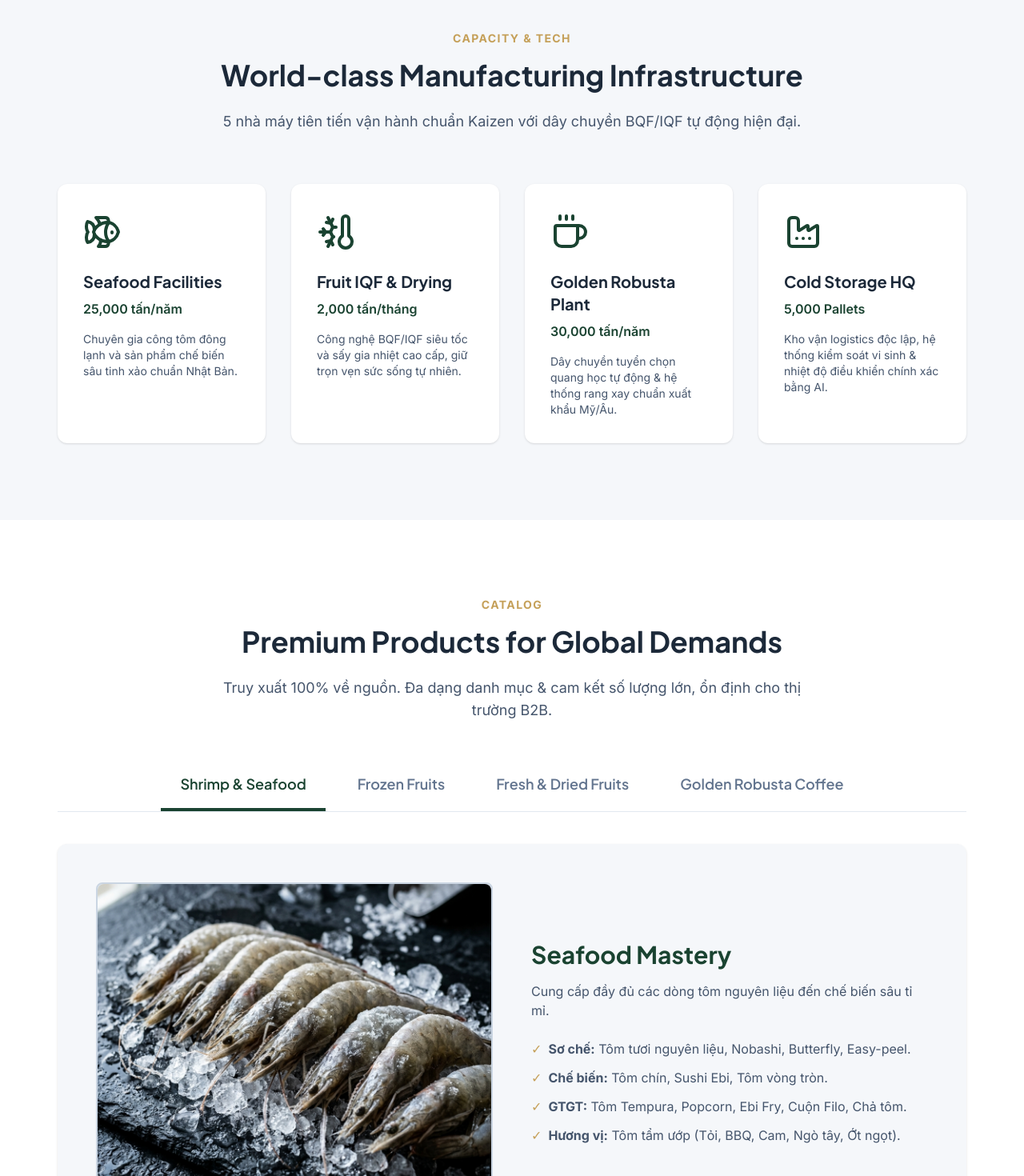
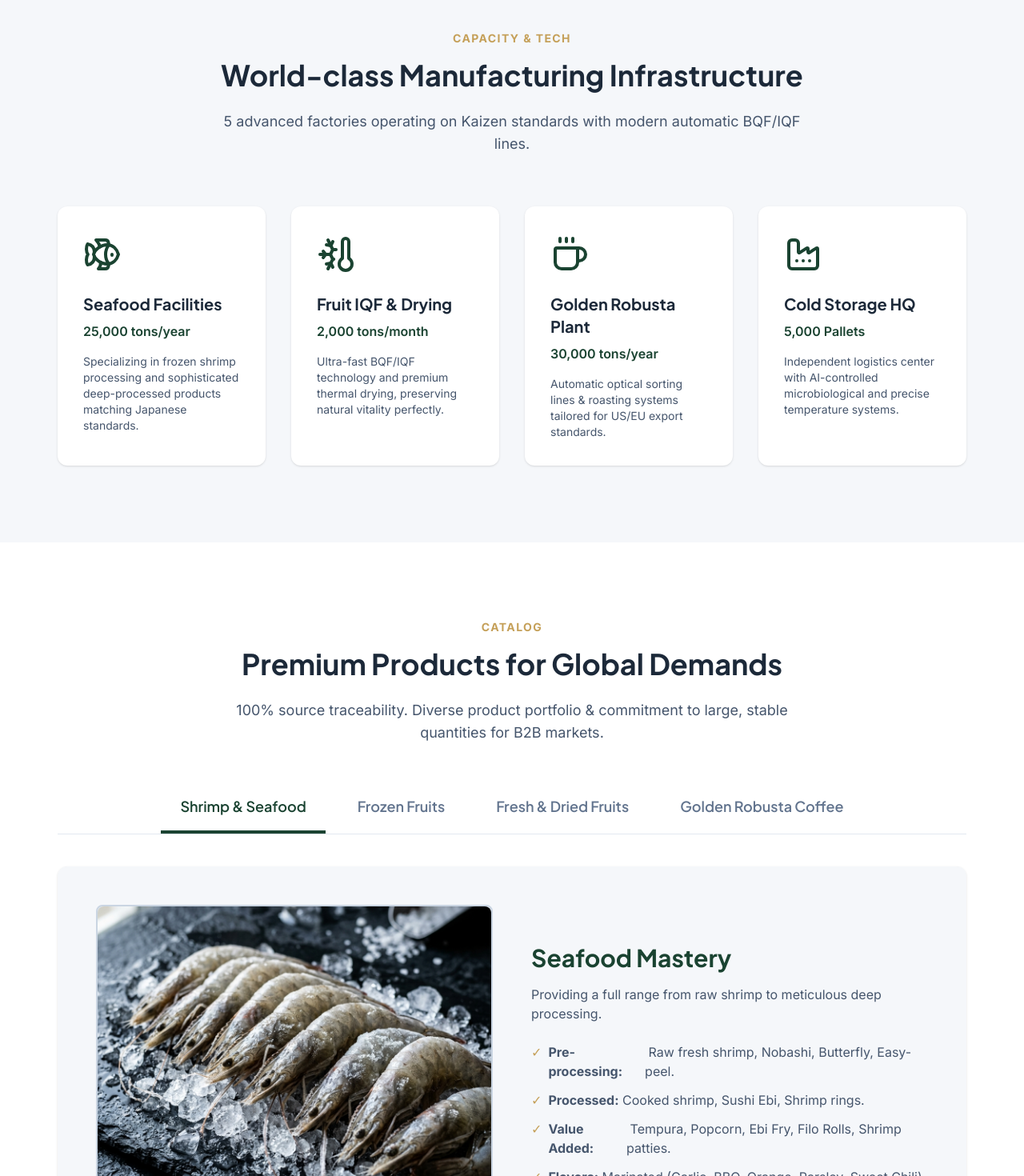
Before and after one commit to LeNam7/minhphuongpage, a Next.js app: page /en in a window 1280 px wide. Shown: the part 2000-3470 px from the top of the page at 80% size. Built offline with nearby package versions, Linux system fonts and the light colour scheme.

Commit message:
i18n: add translations for Facilities, Products, and ProductTabs

```diff
--- a/messages/en.json
+++ b/messages/en.json
@@ -26,6 +26,62 @@
     "sustainability_desc": "Focusing on ESG and an ecological circular agriculture system.",
     "cta": "Discover Our Ecosystem"
   },
+  "Facilities": {
+    "subtitle": "Capacity & Tech",
+    "title": "World-class Manufacturing Infrastructure",
+    "desc": "5 advanced factories operating on Kaizen standards with modern automatic BQF/IQF lines.",
+    "seafood_title": "Seafood Facilities",
+    "seafood_cap": "25,000 tons/year",
+    "seafood_desc": "Specializing in frozen shrimp processing and sophisticated deep-processed products matching Japanese standards.",
+    "fruit_title": "Fruit IQF & Drying",
+    "fruit_cap": "2,000 tons/month",
+    "fruit_desc": "Ultra-fast BQF/IQF technology and premium thermal drying, preserving natural vitality perfectly.",
+    "coffee_title": "Golden Robusta Plant",
+    "coffee_cap": "30,000 tons/year",
+    "coffee_desc": "Automatic optical sorting lines & roasting systems tailored for US/EU export standards.",
+    "storage_title": "Cold Storage HQ",
+    "storage_cap": "5,000 Pallets",
+    "storage_desc": "Independent logistics center with AI-controlled microbiological and precise temperature systems."
+  },
+  "Products": {
+    "subtitle": "Catalog",
+    "title": "Premium Products for Global Demands",
+    "desc": "100% source traceability. Diverse product portfolio & commitment to large, stable quantities for B2B markets."
+  },
+  "ProductTabs": {
+    "seafood": "Shrimp & Seafood",
+    "frozen": "Frozen Fruits",
+    "fresh": "Fresh & Dried Fruits",
+    "coffee_tab": "Golden Robusta Coffee",
+    "seafood_desc": "Providing a full range from raw shrimp to meticulous deep processing.",
+    "seafood_1_label": "Pre-processing:",
+    "seafood_1_val": "Raw fresh shrimp, Nobashi, Butterfly, Easy-peel.",
+    "seafood_2_label": "Processed:",
+    "seafood_2_val": "Cooked shrimp, Sushi Ebi, Shrimp rings.",
+    "seafood_3_label": "Value Added:",
+    "seafood_3_val": "Tempura, Popcorn, Ebi Fry, Filo Rolls, Shrimp patties.",
+    "seafood_4_label": "Flavors:",
+    "seafood_4_val": "Marinated (Garlic, BBQ, Orange, Parsley, Sweet Chili).",
+    "frozen_desc": "Perfectly preserving quality with modern blast freezing lines.",
+    "frozen_1_label": "Mango:",
+    "frozen_1_val": "IQF chunks, 20x20 diced mango.",
+    "frozen_2_label": "Tropical:",
+    "frozen_2_val": "Pineapple, Passion fruit, Jackfruit, Taro, Papaya.",
+    "frozen_3_label": "Others:",
+    "frozen_3_val": "Frozen waxy corn, Lemongrass.",
+    "fresh_desc": "Strictly selecting international standard fruits across robust raw material zones.",
+    "fresh_1_label": "Premium Fresh:",
+    "fresh_1_val": "R2E2 Mango, MD2 Pineapple, Thai Jackfruit, Red Dragon Fruit, Passion Fruit...",
+    "fresh_2_label": "Dried Fruits:",
+    "fresh_2_val": "EU-US standard dried & soft-dried, preserving perfect chewiness and nutrients.",
+    "coffee_desc": "Masterpiece coffee from B'Lao plateau at 1,000m altitude. Rich flavor, supreme export packaging.",
+    "coffee_1_label": "Green Bean (Clean):",
+    "coffee_1_val": "Screen size 13, 16, 18, 20. Low moisture.",
+    "coffee_2_label": "Green Bean (Wet):",
+    "coffee_2_val": "Premium wet-processed line, ultra-low impurities.",
+    "coffee_3_label": "Pea Berry (Culi):",
+    "coffee_3_val": "Special round beans, premium positioning."
+  },
   "Stats": {
     "title": "Scale & Capacity at a Glance",
     "desc": "A solid foundation to meet all global supply chain demands.",
--- a/messages/vi.json
+++ b/messages/vi.json
@@ -26,6 +26,62 @@
     "sustainability_desc": "Chú trọng ESG, nền nông nghiệp tuần hoàn sinh thái.",
     "cta": "Khám Phá Hệ Sinh Thái"
   },
+  "Facilities": {
+    "subtitle": "Capacity & Tech",
+    "title": "World-class Manufacturing Infrastructure",
+    "desc": "5 nhà máy tiên tiến vận hành chuẩn Kaizen với dây chuyền BQF/IQF tự động hiện đại.",
+    "seafood_title": "Seafood Facilities",
+    "seafood_cap": "25,000 tấn/năm",
+    "seafood_desc": "Chuyên gia công tôm đông lạnh và sản phẩm chế biến sâu tinh xảo chuẩn Nhật Bản.",
+    "fruit_title": "Fruit IQF & Drying",
+    "fruit_cap": "2,000 tấn/tháng",
+    "fruit_desc": "Công nghệ BQF/IQF siêu tốc và sấy gia nhiệt cao cấp, giữ trọn vẹn sức sống tự nhiên.",
+    "coffee_title": "Golden Robusta Plant",
+    "coffee_cap": "30,000 tấn/năm",
+    "coffee_desc": "Dây chuyền tuyển chọn quang học tự động & hệ thống rang xay chuẩn xuất khẩu Mỹ/Âu.",
+    "storage_title": "Cold Storage HQ",
+    "storage_cap": "5,000 Pallets",
+    "storage_desc": "Kho vận logistics độc lập, hệ thống kiểm soát vi sinh & nhiệt độ điều khiển chính xác bằng AI."
+  },
+  "Products": {
+    "subtitle": "Catalog",
+    "title": "Premium Products for Global Demands",
+    "desc": "Truy xuất 100% về nguồn. Đa dạng danh mục & cam kết số lượng lớn, ổn định cho thị trường B2B."
+  },
+  "ProductTabs": {
+    "seafood": "Shrimp & Seafood",
+    "frozen": "Frozen Fruits",
+    "fresh": "Fresh & Dried Fruits",
+    "coffee_tab": "Golden Robusta Coffee",
+    "seafood_desc": "Cung cấp đầy đủ các dòng tôm nguyên liệu đến chế biến sâu tỉ mỉ.",
+    "seafood_1_label": "Sơ chế:",
+    "seafood_1_val": "Tôm tươi nguyên liệu, Nobashi, Butterfly, Easy-peel.",
+    "seafood_2_label": "Chế biến:",
+    "seafood_2_val": "Tôm chín, Sushi Ebi, Tôm vòng tròn.",
+    "seafood_3_label": "GTGT:",
+    "seafood_3_val": "Tôm Tempura, Popcorn, Ebi Fry, Cuộn Filo, Chả tôm.",
+    "seafood_4_label": "Hương vị:",
+    "seafood_4_val": "Tôm tẩm ướp (Tỏi, BBQ, Cam, Ngò tây, Ớt ngọt).",
+    "frozen_desc": "Bảo lưu hoàn hảo phẩm chất với dây chuyền cấp đông nhanh hiện đại.",
+    "frozen_1_label": "Xoài:",
+    "frozen_1_val": "Cấp đông nguyên miếng, Xoài dice hạt lựu 20x20.",
+    "frozen_2_label": "Nhiệt đới:",
+    "frozen_2_val": "Thơm (Dứa), Chanh dây, Mít, Khoai môn, Đu đủ.",
+    "frozen_3_label": "Khác:",
+    "frozen_3_val": "Bắp nếp cấp đông, Sả cây.",
+    "fresh_desc": "Tuyển chọn khắt khe trái cây chuẩn quốc tế tại vùng nguyên liệu trải dài các tỉnh.",
+    "fresh_1_label": "Trái Cây Tươi Cao Cấp:",
+    "fresh_1_val": "Xoài R2E2, Dứa MD2, Mít Thái, Thanh Long ruột đỏ, Chanh dây...",
+    "fresh_2_label": "Trái Cây Sấy:",
+    "fresh_2_val": "Sấy khô & Sấy dẻo tiêu chuẩn Âu - Mỹ, lưu giữ độ dẻo và dưỡng chất hoàn hảo.",
+    "coffee_desc": "Kiệt tác cà phê cao nguyên B'Lao độ cao 1.000m. Hương vị đậm đà, đóng gói xuất khẩu ưu việt.",
+    "coffee_1_label": "Green Bean (Clean):",
+    "coffee_1_val": "Kích cỡ 13, 16, 18, 20. Độ ẩm thấp.",
+    "coffee_2_label": "Green Bean (Wet):",
+    "coffee_2_val": "Dòng chế biến ướt cao cấp, tạp chất siêu thấp.",
+    "coffee_3_label": "Pea Berry (Culi):",
+    "coffee_3_val": "Hạt tròn đặc biệt, định vị cao cấp."
+  },
   "Stats": {
     "title": "Quy Mô & Năng Lực",
     "desc": "Nền tảng vững chắc đáp ứng mọi nhu cầu của chuỗi cung ứng toàn cầu.",
--- a/src/app/[locale]/page.tsx
+++ b/src/app/[locale]/page.tsx
@@ -7,6 +7,8 @@ import { useTranslations } from "next-intl";
 export default function Home() {
   const t = useTranslations("Stats");
   const tAbout = useTranslations("About");
+  const tFacilities = useTranslations("Facilities");
+  const tProducts = useTranslations("Products");
 
   return (
     <main className="w-full flex flex-col min-h-screen">
@@ -71,38 +73,38 @@ export default function Home() {
       <section id="facilities" className="py-24 bg-ice-gray">
         <div className="max-w-[1200px] mx-auto px-6 lg:px-8">
           <div className="text-center max-w-3xl mx-auto mb-16">
-            <span className="block text-gold font-bold tracking-widest text-sm mb-4 uppercase">Capacity & Tech</span>
-            <h2 className="text-3xl md:text-4xl font-heading font-bold text-navy mb-6">World-class Manufacturing Infrastructure</h2>
-            <p className="text-lg text-slate-600">5 nhà máy tiên tiến vận hành chuẩn Kaizen với dây chuyền BQF/IQF tự động hiện đại.</p>
+            <span className="block text-gold font-bold tracking-widest text-sm mb-4 uppercase">{tFacilities("subtitle")}</span>
+            <h2 className="text-3xl md:text-4xl font-heading font-bold text-navy mb-6">{tFacilities("title")}</h2>
+            <p className="text-lg text-slate-600">{tFacilities("desc")}</p>
           </div>
 
           <div className="grid md:grid-cols-2 lg:grid-cols-4 gap-8">
             <div className="bg-white p-8 rounded-xl shadow-sm hover:shadow-md transition-shadow border-t-4 border-transparent hover:border-forest">
               <Fish className="w-12 h-12 text-forest mb-6" />
-              <h3 className="text-xl font-heading font-bold text-navy mb-2">Seafood Facilities</h3>
-              <p className="text-forest font-semibold mb-4">25,000 tấn/năm</p>
-              <p className="text-slate-600 text-sm">Chuyên gia công tôm đông lạnh và sản phẩm chế biến sâu tinh xảo chuẩn Nhật Bản.</p>
+              <h3 className="text-xl font-heading font-bold text-navy mb-2">{tFacilities("seafood_title")}</h3>
+              <p className="text-forest font-semibold mb-4">{tFacilities("seafood_cap")}</p>
+              <p className="text-slate-600 text-sm">{tFacilities("seafood_desc")}</p>
             </div>
 
             <div className="bg-white p-8 rounded-xl shadow-sm hover:shadow-md transition-shadow border-t-4 border-transparent hover:border-forest">
               <ThermometerSnowflake className="w-12 h-12 text-forest mb-6" />
-              <h3 className="text-xl font-heading font-bold text-navy mb-2">Fruit IQF & Drying</h3>
-              <p className="text-forest font-semibold mb-4">2,000 tấn/tháng</p>
-              <p className="text-slate-600 text-sm">Công nghệ BQF/IQF siêu tốc và sấy gia nhiệt cao cấp, giữ trọn vẹn sức sống tự nhiên.</p>
+              <h3 className="text-xl font-heading font-bold text-navy mb-2">{tFacilities("fruit_title")}</h3>
+              <p className="text-forest font-semibold mb-4">{tFacilities("fruit_cap")}</p>
+              <p className="text-slate-600 text-sm">{tFacilities("fruit_desc")}</p>
             </div>
 
             <div className="bg-white p-8 rounded-xl shadow-sm hover:shadow-md transition-shadow border-t-4 border-transparent hover:border-forest">
               <Coffee className="w-12 h-12 text-forest mb-6" />
-              <h3 className="text-xl font-heading font-bold text-navy mb-2">Golden Robusta Plant</h3>
-              <p className="text-forest font-semibold mb-4">30,000 tấn/năm</p>
-              <p className="text-slate-600 text-sm">Dây chuyền tuyển chọn quang học tự động & hệ thống rang xay chuẩn xuất khẩu Mỹ/Âu.</p>
+              <h3 className="text-xl font-heading font-bold text-navy mb-2">{tFacilities("coffee_title")}</h3>
+              <p className="text-forest font-semibold mb-4">{tFacilities("coffee_cap")}</p>
+              <p className="text-slate-600 text-sm">{tFacilities("coffee_desc")}</p>
             </div>
 
             <div className="bg-white p-8 rounded-xl shadow-sm hover:shadow-md transition-shadow border-t-4 border-transparent hover:border-forest">
               <Factory className="w-12 h-12 text-forest mb-6" />
-              <h3 className="text-xl font-heading font-bold text-navy mb-2">Cold Storage HQ</h3>
-              <p className="text-forest font-semibold mb-4">5,000 Pallets</p>
-              <p className="text-slate-600 text-sm">Kho vận logistics độc lập, hệ thống kiểm soát vi sinh & nhiệt độ điều khiển chính xác bằng AI.</p>
+              <h3 className="text-xl font-heading font-bold text-navy mb-2">{tFacilities("storage_title")}</h3>
+              <p className="text-forest font-semibold mb-4">{tFacilities("storage_cap")}</p>
+              <p className="text-slate-600 text-sm">{tFacilities("storage_desc")}</p>
             </div>
           </div>
         </div>
@@ -112,9 +114,9 @@ export default function Home() {
       <section id="products" className="py-24">
         <div className="max-w-[1200px] mx-auto px-6 lg:px-8">
           <div className="text-center max-w-3xl mx-auto">
-            <span className="block text-gold font-bold tracking-widest text-sm mb-4 uppercase">Catalog</span>
-            <h2 className="text-3xl md:text-4xl font-heading font-bold text-navy mb-6">Premium Products for Global Demands</h2>
-            <p className="text-lg text-slate-600">Truy xuất 100% về nguồn. Đa dạng danh mục & cam kết số lượng lớn, ổn định cho thị trường B2B.</p>
+            <span className="block text-gold font-bold tracking-widest text-sm mb-4 uppercase">{tProducts("subtitle")}</span>
+            <h2 className="text-3xl md:text-4xl font-heading font-bold text-navy mb-6">{tProducts("title")}</h2>
+            <p className="text-lg text-slate-600">{tProducts("desc")}</p>
           </div>
 
           <ProductTabs />
--- a/src/components/ProductTabs.tsx
+++ b/src/components/ProductTabs.tsx
@@ -2,15 +2,17 @@
 
 import { useState } from "react";
 import { Download } from "lucide-react";
+import { useTranslations } from "next-intl";
 
 export default function ProductTabs() {
+  const t = useTranslations("ProductTabs");
   const [activeTab, setActiveTab] = useState("seafood");
 
   const tabs = [
-    { id: "seafood", label: "Shrimp & Seafood" },
-    { id: "frozen", label: "Frozen Fruits" },
-    { id: "fresh", label: "Fresh & Dried Fruits" },
-    { id: "coffee", label: "Golden Robusta Coffee" },
+    { id: "seafood", label: t("seafood") },
+    { id: "frozen", label: t("frozen") },
+    { id: "fresh", label: t("fresh") },
+    { id: "coffee", label: t("coffee_tab") },
   ];
 
   return (
@@ -39,12 +41,12 @@ export default function ProductTabs() {
             </div>
             <div>
               <h3 className="text-3xl font-heading font-bold text-forest mb-4">Seafood Mastery</h3>
-              <p className="text-slate-600 mb-6">Cung cấp đầy đủ các dòng tôm nguyên liệu đến chế biến sâu tỉ mỉ.</p>
+              <p className="text-slate-600 mb-6">{t("seafood_desc")}</p>
               <ul className="space-y-3 text-slate-600">
-                <li className="flex items-start"><span className="text-gold mr-2">✓</span><strong>Sơ chế:</strong>&nbsp;Tôm tươi nguyên liệu, Nobashi, Butterfly, Easy-peel.</li>
-                <li className="flex items-start"><span className="text-gold mr-2">✓</span><strong>Chế biến:</strong>&nbsp;Tôm chín, Sushi Ebi, Tôm vòng tròn.</li>
-                <li className="flex items-start"><span className="text-gold mr-2">✓</span><strong>GTGT:</strong>&nbsp;Tôm Tempura, Popcorn, Ebi Fry, Cuộn Filo, Chả tôm.</li>
-                <li className="flex items-start"><span className="text-gold mr-2">✓</span><strong>Hương vị:</strong>&nbsp;Tôm tẩm ướp (Tỏi, BBQ, Cam, Ngò tây, Ớt ngọt).</li>
+                <li className="flex items-start"><span className="text-gold mr-2">✓</span><strong>{t("seafood_1_label")}</strong>&nbsp;{t("seafood_1_val")}</li>
+                <li className="flex items-start"><span className="text-gold mr-2">✓</span><strong>{t("seafood_2_label")}</strong>&nbsp;{t("seafood_2_val")}</li>
+                <li className="flex items-start"><span className="text-gold mr-2">✓</span><strong>{t("seafood_3_label")}</strong>&nbsp;{t("seafood_3_val")}</li>
+                <li className="flex items-start"><span className="text-gold mr-2">✓</span><strong>{t("seafood_4_label")}</strong>&nbsp;{t("seafood_4_val")}</li>
               </ul>
             </div>
           </div>
@@ -57,11 +59,11 @@ export default function ProductTabs() {
             </div>
             <div>
               <h3 className="text-3xl font-heading font-bold text-forest mb-4">BQF / IQF Frozen Fruits</h3>
-              <p className="text-slate-600 mb-6">Bảo lưu hoàn hảo phẩm chất với dây chuyền cấp đông nhanh hiện đại.</p>
+              <p className="text-slate-600 mb-6">{t("frozen_desc")}</p>
               <ul className="space-y-3 text-slate-600">
-                <li className="flex items-start"><span className="text-gold mr-2">✓</span><strong>Xoài:</strong>&nbsp;Cấp đông nguyên miếng, Xoài dice hạt lựu 20x20.</li>
-                <li className="flex items-start"><span className="text-gold mr-2">✓</span><strong>Nhiệt đới:</strong>&nbsp;Thơm (Dứa), Chanh dây, Mít, Khoai môn, Đu đủ.</li>
-                <li className="flex items-start"><span className="text-gold mr-2">✓</span><strong>Khác:</strong>&nbsp;Bắp nếp cấp đông, Sả cây.</li>
+                <li className="flex items-start"><span className="text-gold mr-2">✓</span><strong>{t("frozen_1_label")}</strong>&nbsp;{t("frozen_1_val")}</li>
+                <li className="flex items-start"><span className="text-gold mr-2">✓</span><strong>{t("frozen_2_label")}</strong>&nbsp;{t("frozen_2_val")}</li>
+                <li className="flex items-start"><span className="text-gold mr-2">✓</span><strong>{t("frozen_3_label")}</strong>&nbsp;{t("frozen_3_val")}</li>
               </ul>
             </div>
           </div>
@@ -74,10 +76,10 @@ export default function ProductTabs() {
             </div>
             <div>
               <h3 className="text-3xl font-heading font-bold text-forest mb-4">Fresh & Dried Selections</h3>
-              <p className="text-slate-600 mb-6">Tuyển chọn khắt khe trái cây chuẩn quốc tế tại vùng nguyên liệu trải dài các tỉnh.</p>
+              <p className="text-slate-600 mb-6">{t("fresh_desc")}</p>
               <ul className="space-y-3 text-slate-600">
-                <li className="flex items-start"><span className="text-gold mr-2">✓</span><strong>Trái Cây Tươi Cao Cấp:</strong>&nbsp;Xoài R2E2, Dứa MD2, Mít Thái, Thanh Long ruột đỏ, Chanh dây...</li>
-                <li className="flex items-start"><span className="text-gold mr-2">✓</span><strong>Trái Cây Sấy:</strong>&nbsp;Sấy khô & Sấy dẻo tiêu chuẩn Âu - Mỹ, lưu giữ độ dẻo và dưỡng chất hoàn hảo.</li>
+                <li className="flex items-start"><span className="text-gold mr-2">✓</span><strong>{t("fresh_1_label")}</strong>&nbsp;{t("fresh_1_val")}</li>
+                <li className="flex items-start"><span className="text-gold mr-2">✓</span><strong>{t("fresh_2_label")}</strong>&nbsp;{t("fresh_2_val")}</li>
               </ul>
             </div>
           </div>
@@ -90,11 +92,11 @@ export default function ProductTabs() {
             </div>
             <div>
               <h3 className="text-3xl font-heading font-bold text-forest mb-4">Golden Robusta Export</h3>
-              <p className="text-slate-600 mb-6">Kiệt tác cà phê cao nguyên B'Lao độ cao 1.000m. Hương vị đậm đà, đóng gói xuất khẩu ưu việt.</p>
+              <p className="text-slate-600 mb-6">{t("coffee_desc")}</p>
               <ul className="space-y-3 text-slate-600">
-                <li className="flex items-start"><span className="text-gold mr-2">✓</span><strong>Green Bean (Clean):</strong>&nbsp;Kích cỡ 13, 16, 18, 20. Độ ẩm thấp.</li>
-                <li className="flex items-start"><span className="text-gold mr-2">✓</span><strong>Green Bean (Wet):</strong>&nbsp;Dòng chế biến ướt cao cấp, tạp chất siêu thấp.</li>
-                <li className="flex items-start"><span className="text-gold mr-2">✓</span><strong>Pea Berry (Culi):</strong>&nbsp;Hạt tròn đặc biệt, định vị cao cấp.</li>
+                <li className="flex items-start"><span className="text-gold mr-2">✓</span><strong>{t("coffee_1_label")}</strong>&nbsp;{t("coffee_1_val")}</li>
+                <li className="flex items-start"><span className="text-gold mr-2">✓</span><strong>{t("coffee_2_label")}</strong>&nbsp;{t("coffee_2_val")}</li>
+                <li className="flex items-start"><span className="text-gold mr-2">✓</span><strong>{t("coffee_3_label")}</strong>&nbsp;{t("coffee_3_val")}</li>
               </ul>
             </div>
           </div>
```
